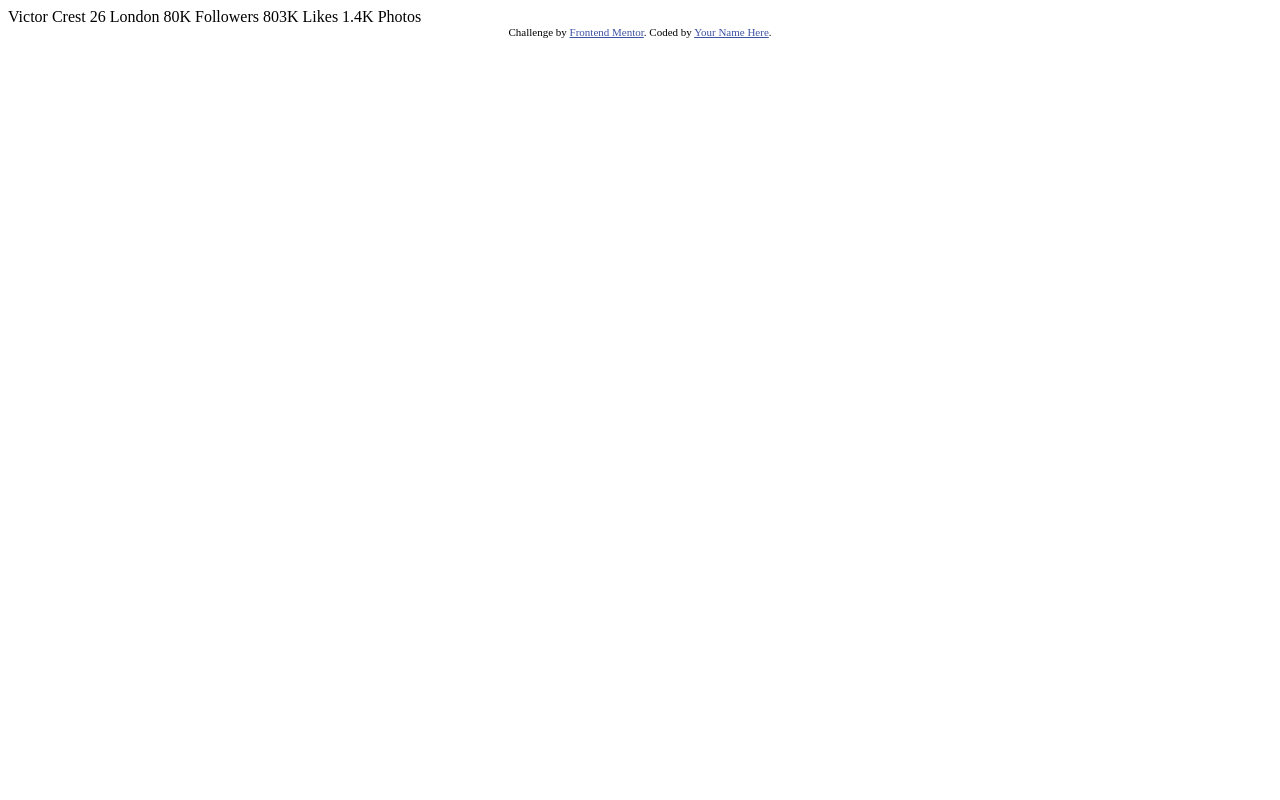
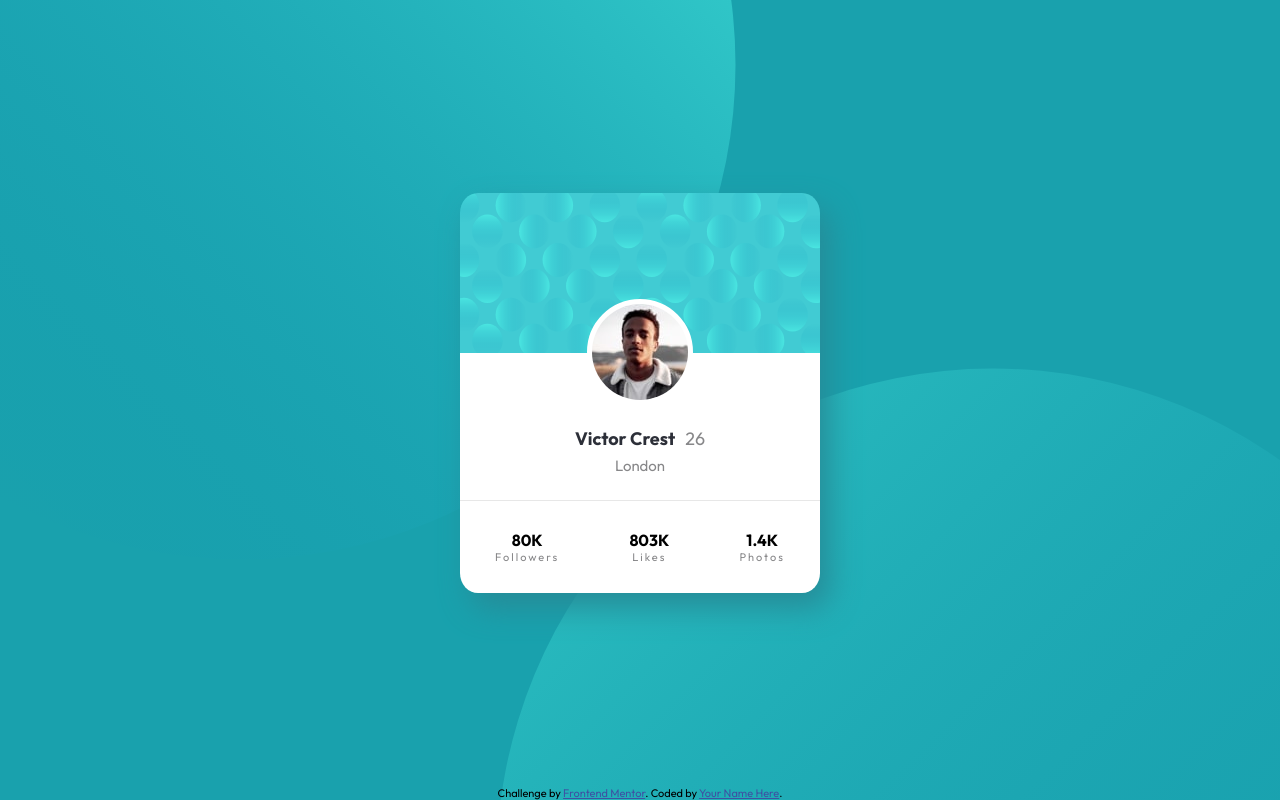
Before and after one commit to Vishwas132/profile-card, a plain HTML site: page index.html in a window 1280 px wide. Drawn offline with Linux system fonts and the light colour scheme.

Commit message:
finished component

```diff
--- a/index.html
+++ b/index.html
@@ -1,35 +1,74 @@
 <!DOCTYPE html>
 <html lang="en">
   <head>
-  <meta charset="UTF-8">
-  <meta name="viewport" content="width=device-width, initial-scale=1.0"> <!-- displays site properly based on user's device -->
+    <meta charset="UTF-8" />
+    <meta name="viewport" content="width=device-width, initial-scale=1.0" />
+    <!-- displays site properly based on user's device -->
 
-  <link rel="icon" type="image/png" sizes="32x32" href="./images/favicon-32x32.png">
+    <link
+      rel="icon"
+      type="image/png"
+      sizes="32x32"
+      href="./images/favicon-32x32.png"
+    />
 
     <title>Frontend Mentor | Profile card component</title>
 
     <!-- Feel free to remove these styles or customise in your own stylesheet 👍 -->
-  <style>
-    .attribution { font-size: 11px; text-align: center; }
-    .attribution a { color: hsl(228, 45%, 44%); }
-  </style>
+    <link rel="stylesheet" href="style.css" />
+    <link rel="preconnect" href="https://fonts.googleapis.com" />
+    <link rel="preconnect" href="https://fonts.gstatic.com" crossorigin />
+    <link
+      href="https://fonts.googleapis.com/css2?family=Outfit:wght@400;700&display=swap"
+      rel="stylesheet"
+      type="text/css"
+    />
   </head>
+
   <body>
-  Victor Crest
-  26
-  London
+    <main class="card-wrapper">
+      <div class="card">
+        <div class="profile-wrapper">
+          <img
+            id="profile-picture"
+            src="images/image-victor.jpg"
+            alt="profile picture"
+          />
+          <div class="name-age-wrapper">
+            <p class="large-font"><strong>Victor Crest</strong></p>
+            <p class="large-font light-font">26</p>
+          </div>
 
-  80K
-  Followers
+          <p class="city light-font">London</p>
+        </div>
 
-  803K
-  Likes
+        <div id="line"></div>
 
-  1.4K
-  Photos
+        <div class="data-wrapper">
+          <div>
+            <div class="bold-font"><strong>80K</strong></div>
+            <div class="light-font">Followers</div>
+          </div>
+
+          <div>
+            <div class="bold-font"><strong>803K</strong></div>
+            <div class="light-font">Likes</div>
+          </div>
+
+          <div>
+            <div class="bold-font"><strong>1.4K</strong></div>
+            <div class="light-font">Photos</div>
+          </div>
+        </div>
+      </div>
+    </main>
+    <footer>
       <div class="attribution">
-    Challenge by <a href="https://www.frontendmentor.io?ref=challenge" target="_blank">Frontend Mentor</a>.
-    Coded by <a href="#">Your Name Here</a>.
+        Challenge by
+        <a href="https://www.frontendmentor.io?ref=challenge" target="_blank"
+          >Frontend Mentor</a
+        >. Coded by <a href="#">Your Name Here</a>.
       </div>
+    </footer>
   </body>
 </html>
--- /dev/null
+++ b/style.css
@@ -0,0 +1,118 @@
+html,
+body {
+  height: 100%;
+  width: 100%;
+  margin: 0;
+  font-family: "Outfit", sans-serif;
+  text-align: center;
+  display: flex;
+  flex-direction: column;
+  background-color: rgb(25, 161, 173);
+  background-image: url("images/bg-pattern-top.svg"),
+    url("images/bg-pattern-bottom.svg");
+  background-position: bottom 30rem left -27rem, top 24rem right -27rem;
+  background-repeat: no-repeat, no-repeat;
+  background-size: 42rem;
+}
+
+@media screen and (min-width: 600px) {
+  body {
+    background-position: bottom 15rem left -16rem, top 23rem right -13rem;
+    background-size: 62rem;
+  }
+}
+
+.card-wrapper {
+  height: 100%;
+  width: 100%;
+  display: flex;
+  flex-direction: column;
+  justify-content: center;
+  align-items: center;
+}
+
+.card {
+  display: flex;
+  flex-direction: column;
+  justify-content: flex-end;
+  align-items: center;
+  width: 360px;
+  height: 400px;
+  background-color: white;
+  background-image: url("images/bg-pattern-card.svg");
+  background-repeat: no-repeat;
+  /*If backgrounf image is large use=> background-size: 100% 140px; */
+  background-size: 100% 160px;
+  border-radius: 5%;
+  box-shadow: 10px 15px 30px rgb(38, 140, 152);
+}
+
+.profile-wrapper {
+  padding: 10px;
+}
+
+#profile-picture {
+  border-radius: 50%;
+  border: 5px solid white;
+  width: max-content;
+  background-color: white;
+}
+
+.name-age-wrapper {
+  display: flex;
+  height: min-content;
+}
+
+.large-font.light-font {
+  font-size: 18px;
+  margin-left: 10px;
+  letter-spacing: 0;
+}
+
+.city.light-font {
+  font-size: 15px;
+  margin-block-start: 3px;
+  letter-spacing: 0;
+}
+
+.large-font {
+  font-size: 18px;
+  margin-block-end: 3px;
+  font-weight: 700;
+  color: rgb(44, 47, 56);
+}
+
+.light-font {
+  font-size: 11px;
+  font-weight: 400;
+  color: rgb(135, 135, 137);
+  letter-spacing: 2px;
+}
+
+#city {
+  margin-block-start: 0px;
+}
+
+#line {
+  width: 100%;
+  border-bottom: 1px solid rgb(231, 231, 231);
+  /* margin-top: 5px; */
+}
+
+.data-wrapper {
+  display: grid;
+  grid-auto-flow: column;
+  align-items: center;
+  width: 100%;
+  height: 23%;
+}
+
+.attribution {
+  font-size: 11px;
+  text-align: center;
+  bottom: 0;
+}
+
+.attribution a {
+  color: hsl(228, 45%, 44%);
+}
```
Lines whose indentation alone changed are shown as unchanged.
